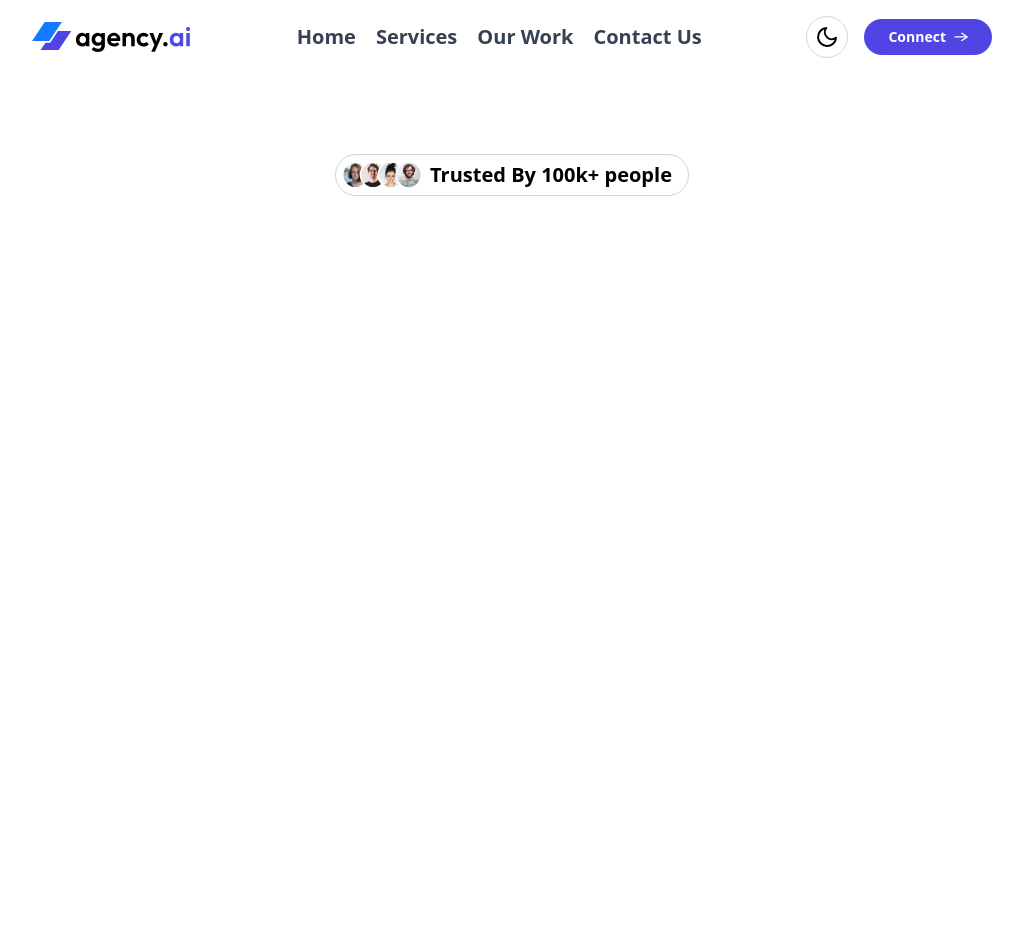
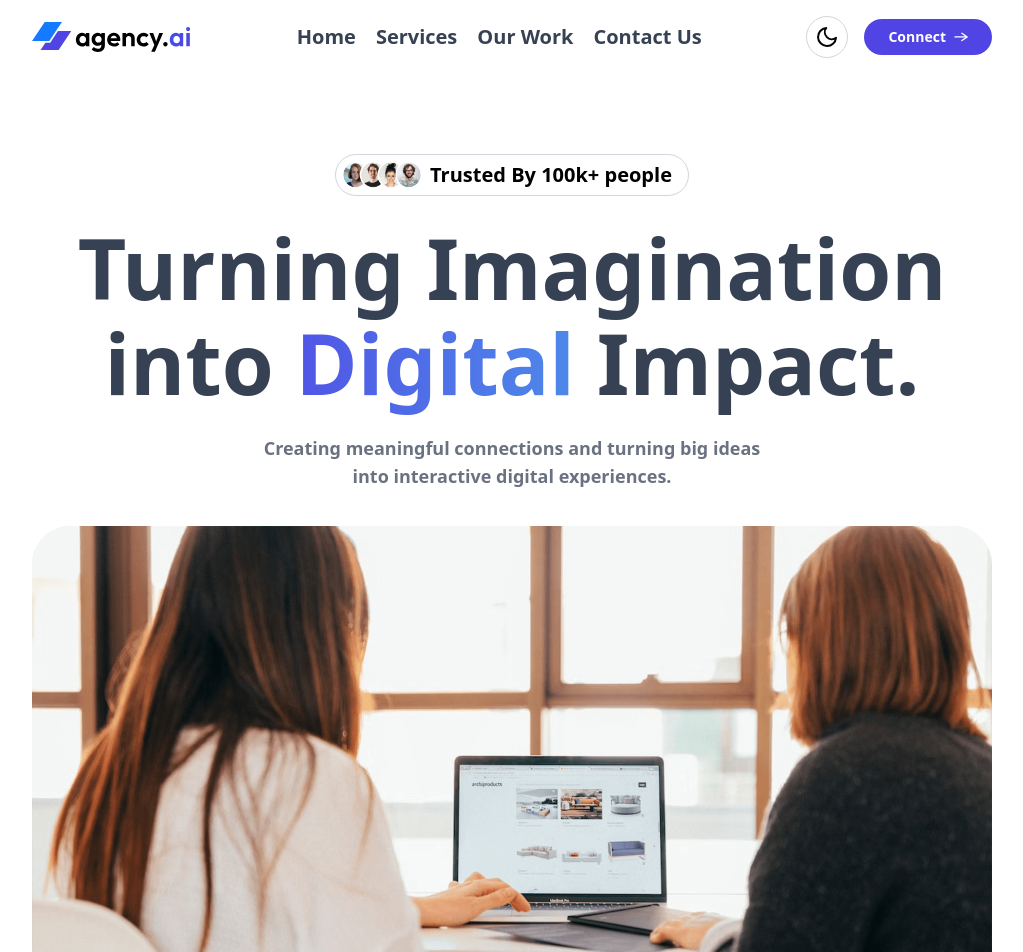
Before and after one commit to Carbon14-48/AgencyAi, a React (Vite) app: page / in a window 1280 px wide. Shown: the top 952 px of the page, without its empty margins (128-1151 px from the left). Before the commit the page ends 800 px from the top, so only its background shows below. Built offline with nearby package versions, Linux system fonts and the light colour scheme; a web font is replaced by a local one.

Commit message:
Progress 1/4

```diff
--- a/src/components/Hero.jsx
+++ b/src/components/Hero.jsx
@@ -19,6 +19,38 @@
           Trusted By 100k+ people
         </p>
       </div>
+      <h1
+        className="text-4xl sm:text-5xl md:text-6xl xl:text-[84px] font-medium
+      xl:leading-[95px] max-w-5xl"
+      >
+        Turning Imagination into{" "}
+        <span
+          className="bg-gradient-to-r from-[#5055e5] to-[#4d8cea]
+        bg-clip-text text-transparent"
+        >
+          Digital{" "}
+        </span>
+        Impact.
+      </h1>
+      <p
+        className="text-sm sm:text-lg font-medium text-gray-500 dark:text-white/75
+      max-w-4/5 sm:max-w-lg pb-3"
+      >
+        Creating meaningful connections and turning big ideas into interactive
+        digital experiences.
+      </p>
+      <div className="relative">
+        <img
+          src={assets.hero_img}
+          alt="hero image Of the two girls sitting looking into a Laptop"
+          className="w-full max-w-6xl"
+        />
+        <img
+          src={assets.bgImage1}
+          alt=""
+          className="absolute -top-40 -right-40 sm:-top-100 sm:-right-70 -z-1 dark:hidden"
+        />
+      </div>
     </div>
   );
 }
```
